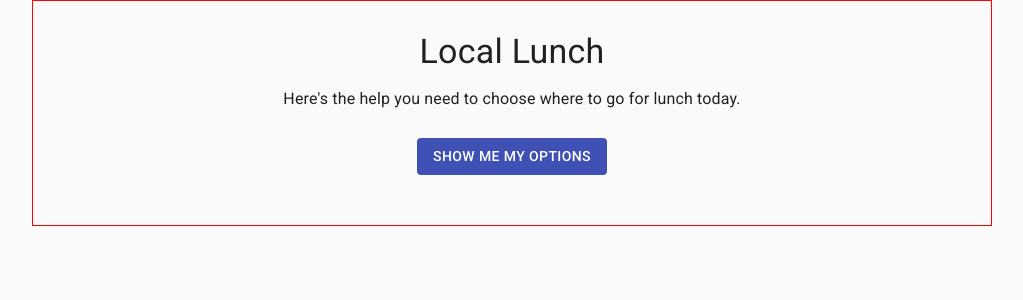
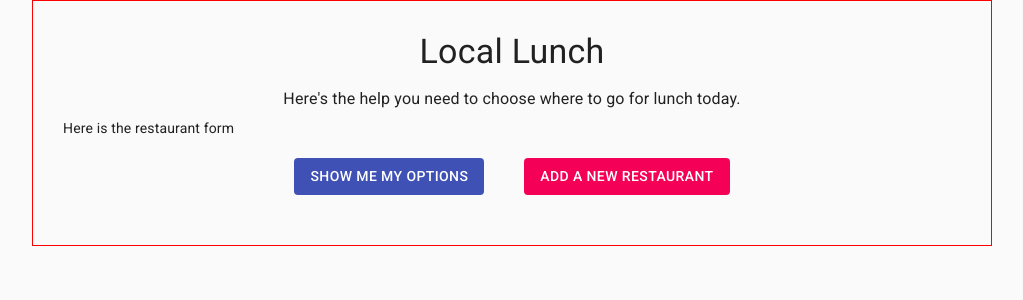
Before and after one commit to saarikt1/local-lunch, a React (Create React App) app in the folder root/frontend/: page / in a window 1280 px wide. Shown: the top 300 px of the page, without its empty margins (128-1151 px from the left). Built offline with nearby package versions, Linux system fonts and the light colour scheme; no server answers.

Commit message:
Refactor getUserLocation to utils

```diff
--- a/root/frontend/package.json
+++ b/root/frontend/package.json
@@ -14,6 +14,7 @@
     "react": "^16.13.1",
     "react-dom": "^16.13.1",
     "react-leaflet": "^2.7.0",
+    "react-router-dom": "^5.2.0",
     "react-scripts": "3.4.1"
   },
   "scripts": {
--- a/root/frontend/src/App.js
+++ b/root/frontend/src/App.js
@@ -4,6 +4,9 @@ import CssBaseline from "@material-ui/core/CssBaseline";
 import RestaurantSuggestions from "./components/RestaurantSuggestions";
 import RestaurantMap from "./components/RestaurantMap";
 import { Button, Container, Typography, Box } from "@material-ui/core";
+import RestaurantForm from "./components/RestaurantForm";
+import { BrowserRouter as Router, Switch, Route, Link } from "react-router-dom";
+import { getUserLocation } from "./utils";
 
 const App = () => {
   const [restaurants, setRestaurants] = useState(null);
@@ -18,25 +21,15 @@ const App = () => {
     initRestaurants();
   }, []);
 
-  const getUserLocation = async () => {
-    function success(position) {
-      console.log("User located");
-      setUserLocation({
-        lat: position.coords.latitude,
-        lon: position.coords.longitude,
-      });
-    }
+  const initUserLocation = async () => {
+    const position = await getUserLocation();
 
-    function error() {
-      console.log("Unable to retrieve your location");
-    }
-
-    if (!navigator.geolocation) {
-      console.log("Geolocation is not supported by your browser");
-    } else {
-      console.log("Locating…");
-      navigator.geolocation.getCurrentPosition(success, error);
-    }
+    const coordinates = {
+      lat: position.coords.latitude,
+      lon: position.coords.longitude,
+    };
+    console.log("User location: ", coordinates);
+    setUserLocation(coordinates);
   };
 
   return (
@@ -57,6 +50,7 @@ const App = () => {
         >
           Here's the help you need to choose where to go for lunch today.
         </Typography>
+        <RestaurantForm />
         <Box display="flex" flexDirection="row" justifyContent="center">
           <Button
             id="locate-button"
@@ -64,10 +58,21 @@ const App = () => {
             color="primary"
             disableElevation
             type="button"
-            onClick={getUserLocation}
+            onClick={initUserLocation}
             style={{ margin: "20px" }}
           >
             Show me my options
+          </Button>
+          <Button
+            id="add-restaurant-button"
+            variant="contained"
+            color="secondary"
+            disableElevation
+            type="button"
+            onClick={initUserLocation}
+            style={{ margin: "20px" }}
+          >
+            Add a new restaurant
           </Button>
         </Box>
         {userLocation && (
--- /dev/null
+++ b/root/frontend/src/components/RestaurantForm.jsx
@@ -0,0 +1,19 @@
+import React, { useEffect } from "react";
+
+const RestaurantForm = () => {
+  useEffect(() => {
+    fetchSearchResults();
+  }, []);
+
+  const fetchSearchResults = async () => {
+    let response = await fetch(
+      "https://nominatim.openstreetmap.org/?addressdetails=1&q=tornitupa&format=json&limit=3&countrycodes=fi&extratags=1"
+    );
+    let data = await response.json();
+    console.log(data[0].display_name);
+  };
+
+  return <div>Here is the restaurant form</div>;
+};
+
+export default RestaurantForm;
--- a/root/frontend/src/utils.js
+++ b/root/frontend/src/utils.js
@@ -16,3 +16,18 @@ export const calculateDistanceBetweenPoints = (lat1, lon1, lat2, lon2) => {
 const deg2rad = (deg) => {
   return deg * (Math.PI / 180);
 };
+
+export const getUserLocation = () => {
+  if (!navigator.geolocation) {
+    console.log("Geolocation is not supported by your browser");
+  } else {
+    console.log("Locating…");
+    try {
+      return new Promise(function (resolve, reject) {
+        navigator.geolocation.getCurrentPosition(resolve, reject);
+      });
+    } catch {
+      console.log("Unable to retrieve your location");
+    }
+  }
+};
```
Also changed, not shown: 1 other file (tests, documents, lock files or other folders).
